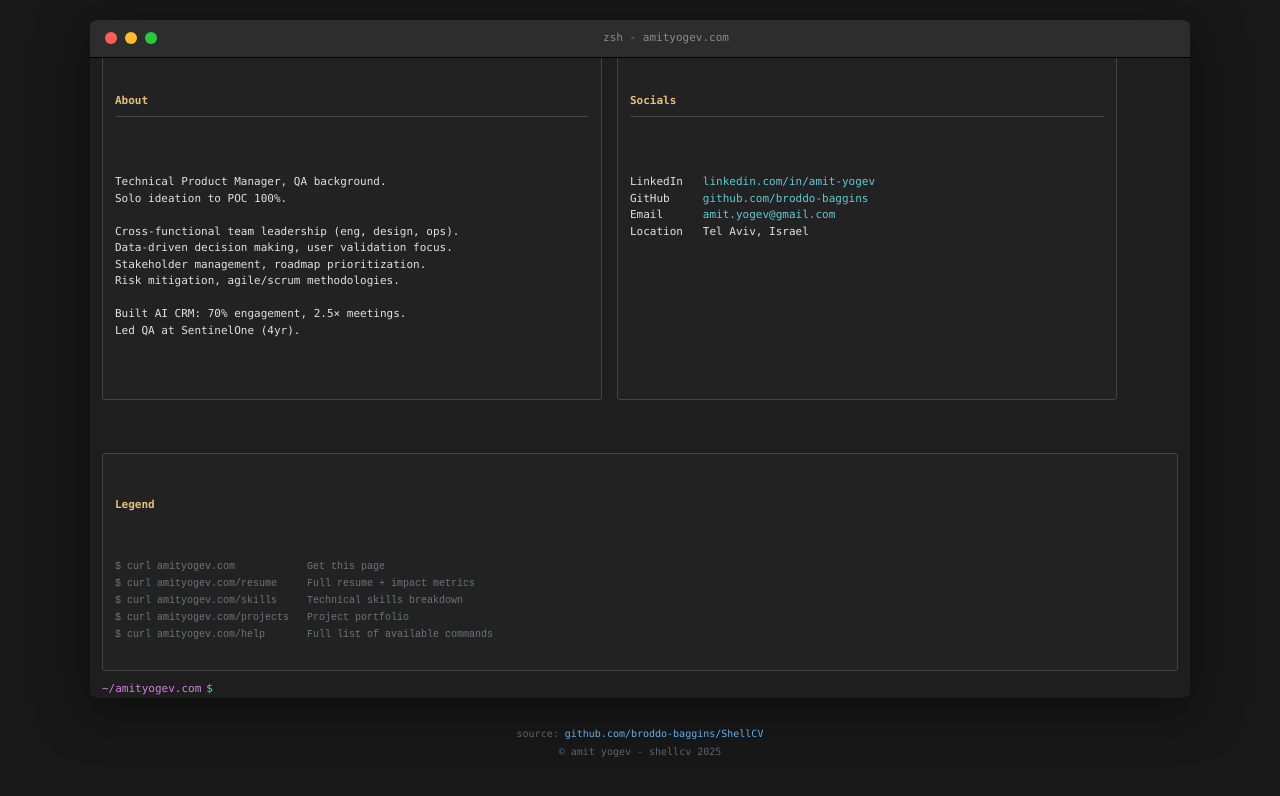
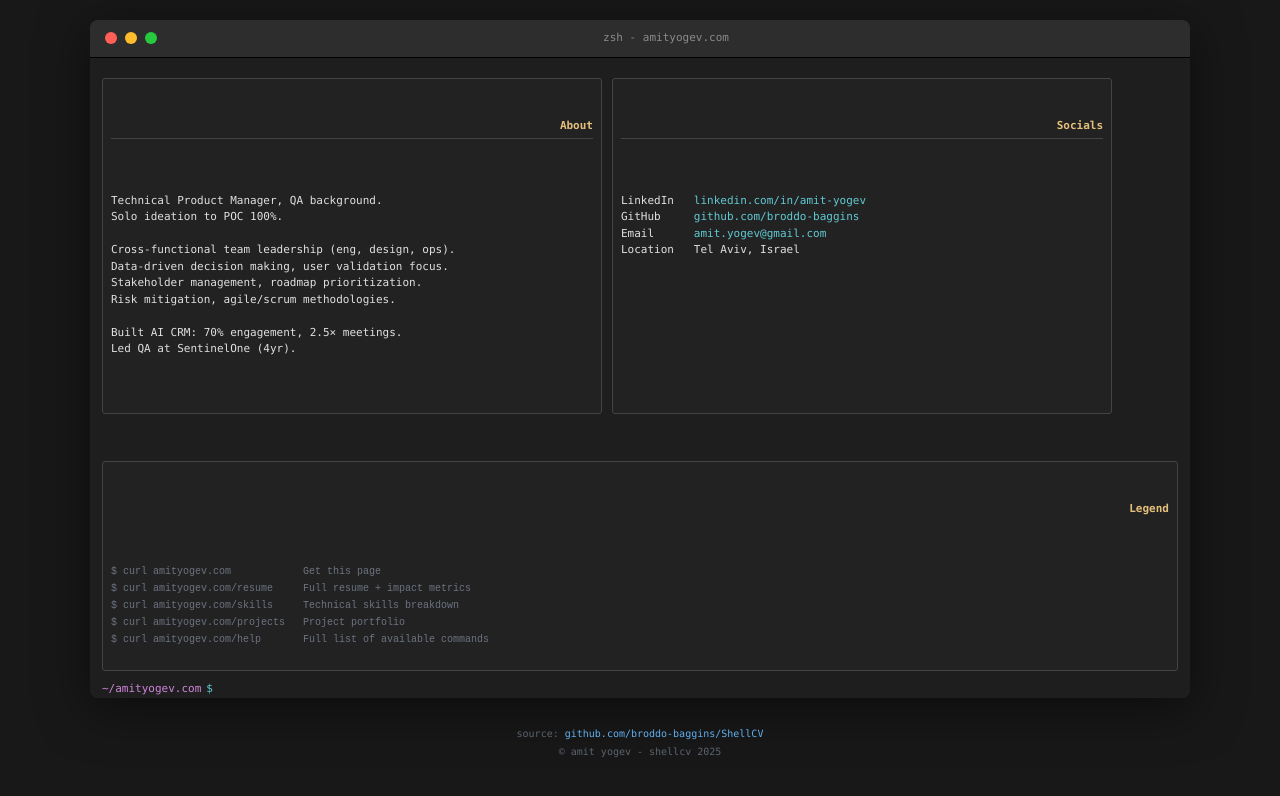
Before and after one commit to broddo-baggins/ShellCV, a website: page index.html in a window 1280 px wide. Drawn offline with Linux system fonts and the light colour scheme.

Commit message:
style: tighten margins, right-align headers, remove top links and source line

```diff
--- a/styles.css
+++ b/styles.css
@@ -167,14 +167,14 @@ a:hover {
     color: #d4d4d4;
     font-size: 11px;
     line-height: 1.3;
-    margin: 20px 0;
+    margin: 8px 0;
 }
 
 /* Container for side-by-side boxes */
 .info-boxes-container {
     display: flex;
-    gap: 15px;
-    margin: 10px 0;
+    gap: 10px;
+    margin: 6px 0;
     flex-wrap: wrap;
     justify-content: flex-start;
     max-width: 100%;
@@ -187,7 +187,7 @@ a:hover {
     max-width: 500px;
     border: 1px solid #444444;
     border-radius: 3px;
-    padding: 10px 12px;
+    padding: 6px 8px;
     font-size: 11px;
     line-height: 1.5;
     background: rgba(40, 40, 40, 0.4);
@@ -196,9 +196,9 @@ a:hover {
 .info-box-header {
     color: #e5c07b;
     font-weight: bold;
-    margin-bottom: 8px;
+    margin-bottom: 4px;
     border-bottom: 1px solid #444444;
-    padding-bottom: 6px;
+    padding-bottom: 4px;
     font-size: 11px;
 }
 
@@ -208,10 +208,10 @@ a:hover {
 
 /* Legend container */
 .legend-container {
-    margin: 10px 0;
+    margin: 8px 0;
     border: 1px solid #444444;
     border-radius: 3px;
-    padding: 10px 12px;
+    padding: 6px 8px;
     max-width: 100%;
     background: rgba(40, 40, 40, 0.4);
 }
--- a/terminal.js
+++ b/terminal.js
@@ -107,16 +107,11 @@ class ShellCV {
   ██║  ██║██║ ╚═╝ ██║██║   ██║          ██║   ╚██████╔╝╚██████╔╝███████╗ ╚████╔╝
   ╚═╝  ╚═╝╚═╝     ╚═╝╚═╝   ╚═╝          ╚═╝    ╚═════╝  ╚═════╝ ╚══════╝  ╚═══╝  </pre>
 
-<div style="text-align: center; color: #e0e0e0; font-size: 11px; margin: 6px 0; max-width: 100%; word-wrap: break-word;">Product Manager @ Stealth | QA Leader | Blockchain Enthusiast | Gamer</div>
-<div style="color: #6c7380; font-size: 10px; margin: 6px 0; text-align: center; word-wrap: break-word;">https://amityogev.com | https://github.com/broddo-baggins</div>
+<div style="text-align: right; color: #e0e0e0; font-size: 11px; margin: 4px 0; max-width: 100%; word-wrap: break-word;">Product Manager @ Stealth | QA Leader | Blockchain Enthusiast | Gamer</div>
 
-<div style="border-top: 1px solid #444; border-bottom: 1px solid #444; margin: 10px 0; padding: 6px 0; text-align: center; max-width: 100%;">
-<span style="color: #6c7380; font-size: 10px;">Source: <a href="https://github.com/broddo-baggins/ShellCV" style="color: #61c9d2;">https://github.com/broddo-baggins/ShellCV</a></span>
-</div>
-
-<div class="info-boxes-container">
+<div class="info-boxes-container" style="margin-top: 8px;">
   <div class="info-box">
-    <div class="info-box-header">About</div>
+    <div class="info-box-header" style="text-align: right;">About</div>
     <div class="info-box-content">
 Technical Product Manager, QA background.
 Solo ideation to POC 100%.
@@ -132,7 +127,7 @@ Led QA at SentinelOne (4yr).
   </div>
 
   <div class="info-box">
-    <div class="info-box-header">Socials</div>
+    <div class="info-box-header" style="text-align: right;">Socials</div>
     <div class="info-box-content">
 LinkedIn   <a href="https://linkedin.com/in/amit-yogev" style="color: #61c9d2;">linkedin.com/in/amit-yogev</a>
 GitHub     <a href="https://github.com/broddo-baggins" style="color: #61c9d2;">github.com/broddo-baggins</a>
@@ -143,7 +138,7 @@ Location   Tel Aviv, Israel
 </div>
 
 <div class="legend-container">
-  <div style="color: #e5c07b; font-size: 11px; margin-bottom: 12px; font-weight: bold;">Legend</div>
+  <div style="color: #e5c07b; font-size: 11px; margin-bottom: 12px; font-weight: bold; text-align: right;">Legend</div>
   <pre style="color: #6c7380; font-size: 10px; line-height: 1.7; margin: 0;">$ curl amityogev.com            Get this page
 $ curl amityogev.com/resume     Full resume + impact metrics
 $ curl amityogev.com/skills     Technical skills breakdown
```
Also changed, not shown: server.js (+11 -15 lines).
